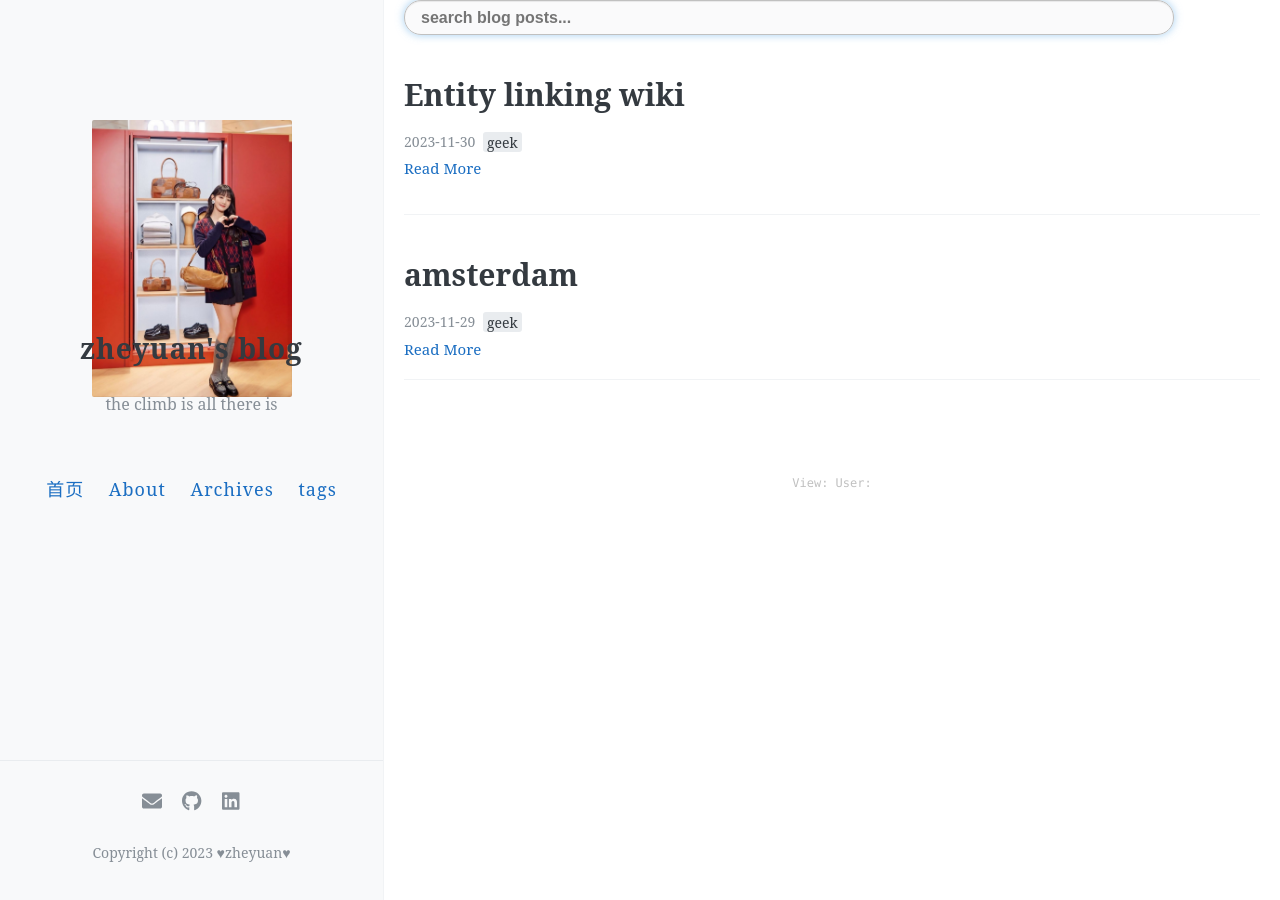
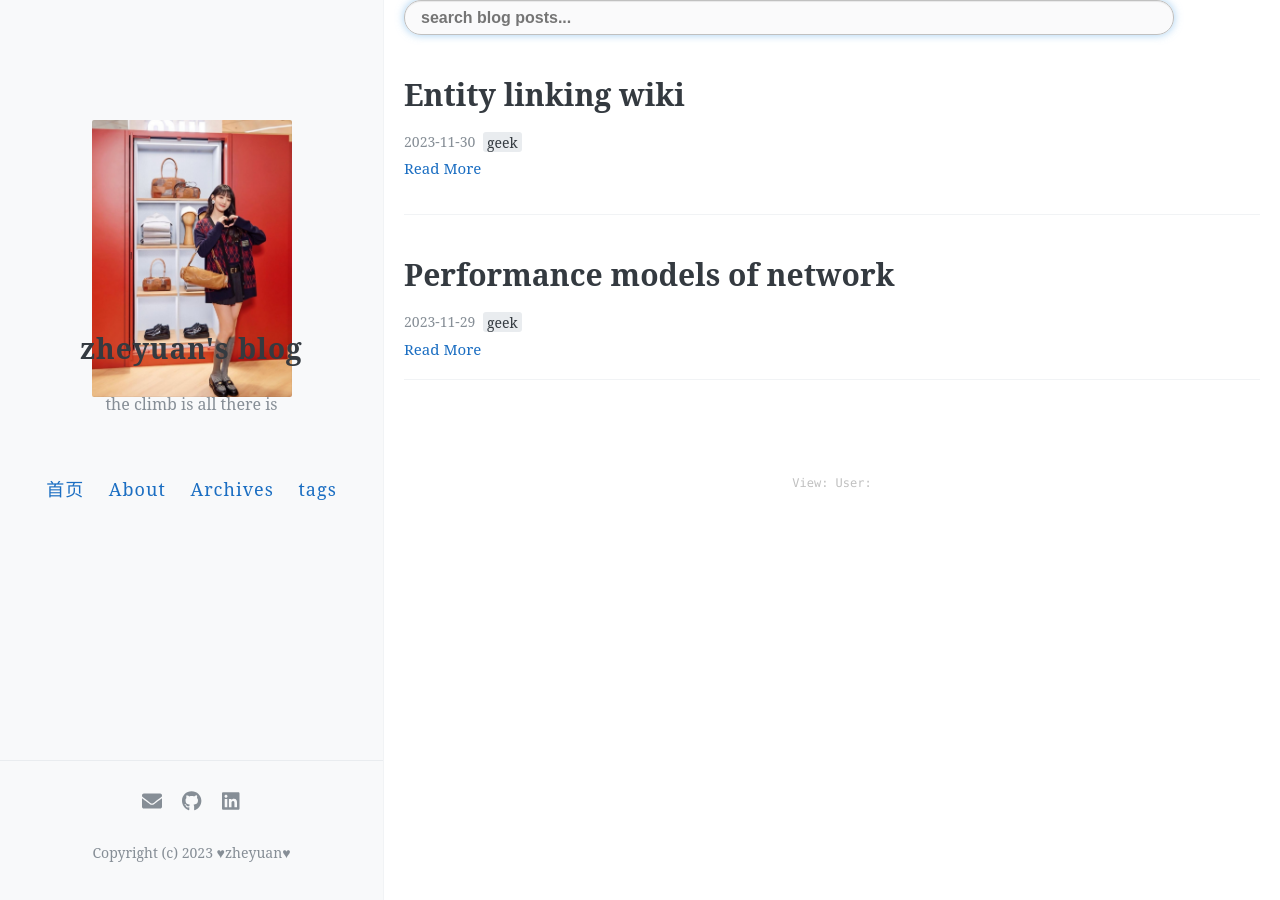
Before and after one commit to zhang-mickey/zhang-mickey.github.io, a Jekyll site: the page built from index.html, in a window 1280 px wide. Built offline with Jekyll 4.4.1, drawn with Linux system fonts in a browser that asks for light colours; the list of posts is cut into pages by our own code; comment, search, counter and statistics services are not loaded.

Commit message:
Update 2023-11-29-amsterdam.md

```diff
--- a/_posts/2023-11-29-amsterdam.md
+++ b/_posts/2023-11-29-amsterdam.md
@@ -1,6 +1,6 @@
 ---
 layout: post
-title: "amsterdam"
+title: "Performance models of network"
 date:   2023-11-29
 tags: [geek]
 comments: true
```
Also changed, not shown: other parts of _posts/2023-11-29-amsterdam.md (+1 -1 lines).
